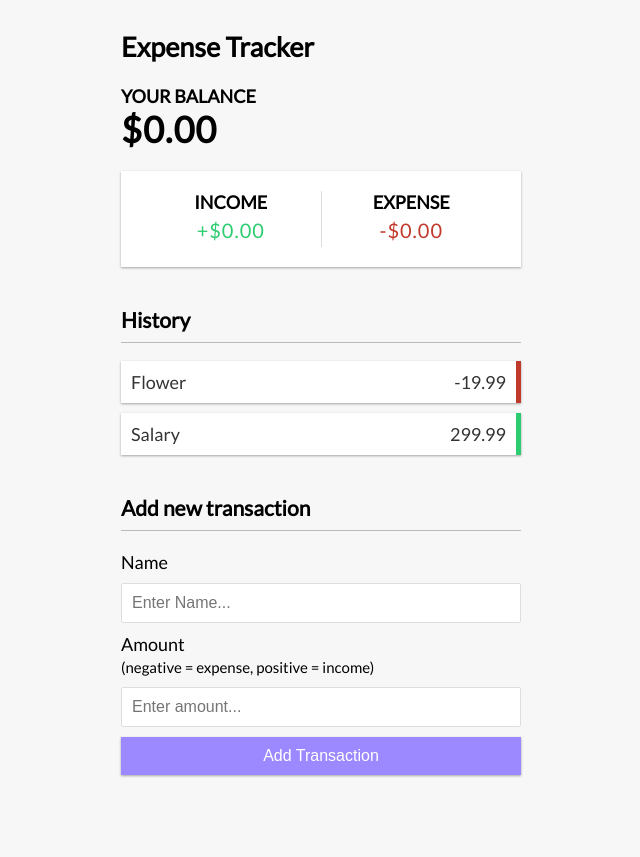
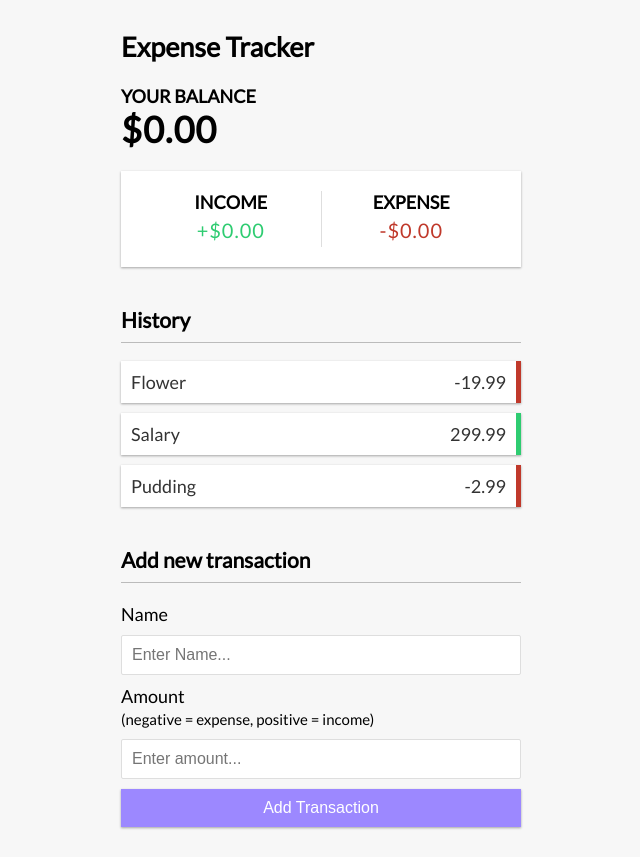
Before and after one commit to YxxgSxxl/vue-expense-tracker, a Vue app: page / in a window 1280 px wide. Shown: the whole page, without its empty margins (319-959 px from the left). Before the commit the page ends 805 px from the top, so only its background shows below. Built offline with nearby package versions, Linux system fonts and the light colour scheme.

Commit message:
feat: added transactions history + README.md documentation

```diff
--- a/src/App.vue
+++ b/src/App.vue
@@ -4,6 +4,14 @@ import Balance from './components/Balance.vue'
 import IncomeExpenses from './components/IncomeExpenses.vue'
 import TransactionList from './components/TransactionList.vue';
 import AddTransaction from './components/AddTransaction.vue';
+
+import { ref } from 'vue';
+
+let transactions: any = ref([
+    { id: 1, name: 'Flower', amount: -19.99 },
+    { id: 2, name: 'Salary', amount: 299.99 },
+    { id: 3, name: 'Pudding', amount: -2.99 },
+])
 </script>
 
 <template>
@@ -12,7 +20,7 @@ import AddTransaction from './components/AddTransaction.vue';
 
     <Balance />
     <IncomeExpenses />
-    <TransactionList />
+    <TransactionList :transactions="transactions" />
     <AddTransaction />
   </div>
 </template>
--- a/src/components/TransactionList.vue
+++ b/src/components/TransactionList.vue
@@ -1,27 +1,27 @@
 <script setup lang="ts">
-let transactions: any[] = [
-    { id: 1, name: 'Flower', amount: -19.99 },
-    { id: 2, name: 'Salary', amount: 299.99 },
-]
+import { defineProps } from 'vue';
+
+// TypeScript type values
+interface Transaction {
+        id: number;
+        name: string;
+        amount: number;
+    }
+
+// Defining all props we need
+const props = defineProps<{
+    transactions: Transaction[];
+}>()
 </script>
 
 <template>
     <h3>History</h3>
     <ul id="list" class="list">
-        <li v-for="transaction in transactions" :key="transaction.id" :class="transaction.amount < 0 ? 'minus' : 'plus'">
+        <li v-for="transaction in props.transactions" :key="transaction.id" :class="transaction.amount < 0 ? 'minus' : 'plus'">
             <span>{{ transaction.name }}</span>
             <span>{{ transaction.amount }}</span>
             <button class="delete-btn">x</button>
         </li>
-
-        <!-- <li class="minus">
-            Cash <span>-$400</span>
-            <button class="delete-btn">x</button>
-        </li>
-        <li class="plus">
-            Paycheck <span>+$800</span>
-            <button class="delete-btn">x</button>
-        </li> -->
     </ul>
 </template>
 
```
Also changed, not shown: 1 other file (tests, documents, lock files or other folders).
